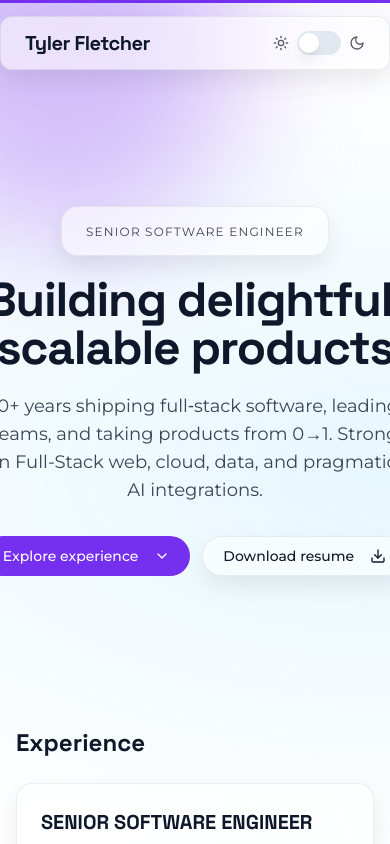
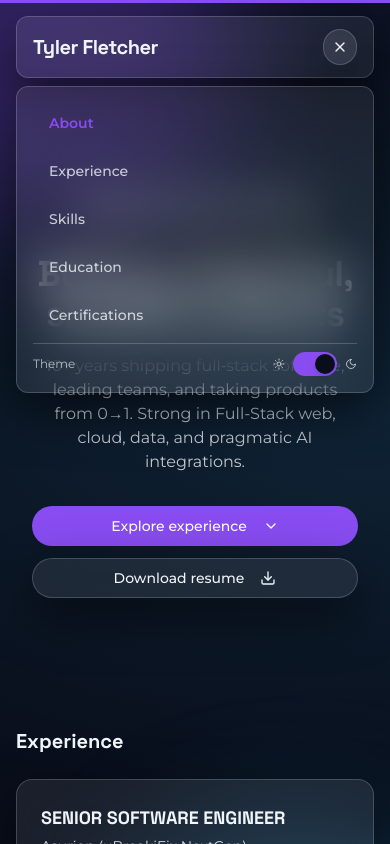
Before and after one commit to fletchertyler914/virtual-resume, a Next.js app: page / in a window 390 px wide. Both pictures are taken after a click on the button 319 px from the left and 43 px from the top of the page. Shown: the top 844 px of the page. Built offline with nearby package versions, Linux system fonts and the light colour scheme.

Commit message:
fix responsiveness

```diff
--- a/app/layout.tsx
+++ b/app/layout.tsx
@@ -30,7 +30,7 @@ export default function RootLayout({
   return (
     <html
       lang='en'
-      className={`${montserrat.variable} ${spaceGrotesk.variable}`}
+      className={`${montserrat.variable} ${spaceGrotesk.variable} dark`}
     >
       <body
         className={`antialiased bg-background text-foreground bg-[radial-gradient(1200px_600px_at_20%_-10%,rgba(99,102,241,0.18),transparent),radial-gradient(800px_400px_at_100%_10%,rgba(56,189,248,0.12),transparent),radial-gradient(600px_300px_at_0%_60%,rgba(168,85,247,0.12),transparent)] min-h-screen relative`}
--- a/components/resume-page.tsx
+++ b/components/resume-page.tsx
@@ -16,11 +16,14 @@ import {
   Download,
   Moon,
   Sun,
+  Menu,
+  X,
 } from 'lucide-react';
 
 export function ResumePage() {
   const [activeSection, setActiveSection] = useState('about');
   const [darkMode, setDarkMode] = useState(true);
+  const [mobileMenuOpen, setMobileMenuOpen] = useState(false);
   const containerRef = useRef(null);
   const { scrollYProgress } = useScroll({
     target: containerRef,
@@ -37,8 +40,27 @@ export function ResumePage() {
   const toggleDarkMode = () => setDarkMode(!darkMode);
 
   useEffect(() => {
-    if (darkMode) document.documentElement.classList.add('dark');
-    else document.documentElement.classList.remove('dark');
+    // Check for system preference or default to dark mode
+    const savedMode = localStorage.getItem('darkMode');
+    const systemPrefersDark = window.matchMedia(
+      '(prefers-color-scheme: dark)'
+    ).matches;
+
+    if (savedMode !== null) {
+      setDarkMode(savedMode === 'true');
+    } else {
+      setDarkMode(systemPrefersDark || true); // Default to dark mode
+    }
+  }, []);
+
+  useEffect(() => {
+    if (darkMode) {
+      document.documentElement.classList.add('dark');
+      localStorage.setItem('darkMode', 'true');
+    } else {
+      document.documentElement.classList.remove('dark');
+      localStorage.setItem('darkMode', 'false');
+    }
   }, [darkMode]);
 
   const sectionRefs = {
@@ -76,8 +98,8 @@ export function ResumePage() {
         style={{ scaleX }}
       />
 
-      <header className='fixed top-0 left-0 right-0 z-40 py-4'>
-        <nav className='max-w-6xl mx-auto px-4 flex justify-between items-center glass rounded-xl px-6 py-3'>
+      <header className='fixed top-0 left-0 right-0 z-40 py-4 px-4 sm:px-6'>
+        <nav className='max-w-6xl mx-auto flex justify-between items-center glass rounded-xl px-4 sm:px-6 py-3'>
           <motion.h1
             initial={{ opacity: 0, x: -50 }}
             animate={{ opacity: 1, x: 0 }}
@@ -104,7 +126,25 @@ export function ResumePage() {
               </Button>
             ))}
           </div>
-          <div className='flex items-center gap-2'>
+
+          {/* Mobile navigation */}
+          <div className='md:hidden flex items-center gap-2'>
+            <Button
+              variant='glass'
+              size='sm'
+              onClick={() => setMobileMenuOpen(!mobileMenuOpen)}
+              className='text-xs rounded-full px-2 py-1'
+            >
+              {mobileMenuOpen ? (
+                <X className='h-4 w-4' />
+              ) : (
+                <Menu className='h-4 w-4' />
+              )}
+            </Button>
+          </div>
+
+          {/* Desktop theme toggle */}
+          <div className='hidden md:flex items-center gap-2'>
             <Sun className='h-4 w-4 text-foreground/70' />
             <Switch
               checked={darkMode}
@@ -114,9 +154,53 @@ export function ResumePage() {
             <Moon className='h-4 w-4 text-foreground/70' />
           </div>
         </nav>
+
+        {/* Mobile dropdown menu */}
+        {mobileMenuOpen && (
+          <motion.div
+            initial={{ opacity: 0, y: -10 }}
+            animate={{ opacity: 1, y: 0 }}
+            exit={{ opacity: 0, y: -10 }}
+            className='md:hidden mt-2 glass rounded-xl p-4'
+          >
+            <div className='space-y-2'>
+              {Object.keys(sectionRefs).map((section) => (
+                <Button
+                  key={section}
+                  onClick={() => {
+                    scrollToSection(section as keyof typeof sectionRefs);
+                    setMobileMenuOpen(false);
+                  }}
+                  variant='ghost'
+                  className={`w-full justify-start text-sm ${
+                    activeSection === section
+                      ? 'text-primary font-semibold'
+                      : 'text-foreground/80'
+                  }`}
+                >
+                  {section.charAt(0).toUpperCase() + section.slice(1)}
+                </Button>
+              ))}
+              <div className='border-t border-foreground/20 pt-2 mt-2'>
+                <div className='flex items-center justify-between'>
+                  <span className='text-xs text-foreground/70'>Theme</span>
+                  <div className='flex items-center gap-2'>
+                    <Sun className='h-3 w-3 text-foreground/70' />
+                    <Switch
+                      checked={darkMode}
+                      onCheckedChange={toggleDarkMode}
+                      aria-label='Toggle dark mode'
+                    />
+                    <Moon className='h-3 w-3 text-foreground/70' />
+                  </div>
+                </div>
+              </div>
+            </div>
+          </motion.div>
+        )}
       </header>
 
-      <main className='pt-24 pb-16 max-w-6xl mx-auto px-4'>
+      <main className='pt-24 pb-16 max-w-6xl mx-auto px-4 sm:px-6'>
         <section
           ref={sectionRefs.about}
           className='min-h-[70vh] flex items-center justify-center'
@@ -127,28 +211,31 @@ export function ResumePage() {
             transition={{ duration: 0.8 }}
             className='text-center'
           >
-            <div className='inline-block glass rounded-2xl px-6 py-3 mb-5'>
-              <span className='text-xs tracking-widest uppercase text-foreground/80'>
+            <div className='inline-block glass rounded-2xl px-4 sm:px-6 py-3 mb-5'>
+              <span className='text-xs sm:text-sm tracking-widest uppercase text-foreground/80'>
                 Senior Software Engineer
               </span>
             </div>
-            <h2 className='font-display text-5xl md:text-6xl font-bold mb-5 tracking-tight'>
+            <h2 className='font-display text-4xl sm:text-5xl md:text-6xl font-bold mb-5 tracking-tight'>
               Building delightful, scalable products
             </h2>
-            <p className='text-lg md:text-xl max-w-2xl mx-auto text-foreground/80'>
+            <p className='text-base sm:text-lg md:text-xl max-w-2xl mx-auto text-foreground/80 px-4 sm:px-0'>
               10+ years shipping full‑stack software, leading teams, and taking
               products from 0→1. Strong in Full-Stack web, cloud, data, and
               pragmatic AI integrations.
             </p>
-            <div className='mt-8 flex items-center justify-center gap-3'>
+            <div className='mt-8 flex flex-col sm:flex-row items-center justify-center gap-3 px-4 sm:px-0'>
               <Button
                 onClick={() => scrollToSection('experience')}
-                className='rounded-full px-5 py-2.5'
+                className='rounded-full px-5 py-2.5 w-full sm:w-auto'
               >
                 Explore experience <ChevronDown className='ml-2 h-4 w-4' />
               </Button>
-              <Link href='/resume.pdf' passHref>
-                <Button variant='glass' className='rounded-full px-5 py-2.5'>
+              <Link href='/resume.pdf' passHref className='w-full sm:w-auto'>
+                <Button
+                  variant='glass'
+                  className='rounded-full px-5 py-2.5 w-full'
+                >
                   Download resume <Download className='ml-2 h-4 w-4' />
                 </Button>
               </Link>
@@ -161,7 +248,7 @@ export function ResumePage() {
             initial={{ opacity: 0, x: -30 }}
             whileInView={{ opacity: 1, x: 0 }}
             transition={{ duration: 0.6 }}
-            className='text-2xl md:text-3xl font-display font-bold mb-6'
+            className='text-xl sm:text-2xl md:text-3xl font-display font-bold mb-6'
           >
             Experience
           </motion.h3>
@@ -198,11 +285,11 @@ export function ResumePage() {
             initial={{ opacity: 0, x: -30 }}
             whileInView={{ opacity: 1, x: 0 }}
             transition={{ duration: 0.6 }}
-            className='text-2xl md:text-3xl font-display font-bold mb-6'
+            className='text-xl sm:text-2xl md:text-3xl font-display font-bold mb-6'
           >
             Skills
           </motion.h3>
-          <div className='flex flex-wrap gap-3'>
+          <div className='grid grid-cols-1 sm:grid-cols-2 md:grid-cols-3 lg:grid-cols-4 gap-3'>
             {skills.map((skill, index) => (
               <motion.div
                 key={skill}
@@ -212,7 +299,7 @@ export function ResumePage() {
               >
                 <Badge
                   variant='glass'
-                  className='text-sm md:text-base px-3 py-1.5 rounded-full'
+                  className='text-xs sm:text-sm md:text-base px-3 py-2 rounded-full w-full text-center justify-center'
                 >
                   {skill}
                 </Badge>
@@ -226,7 +313,7 @@ export function ResumePage() {
             initial={{ opacity: 0, x: -30 }}
             whileInView={{ opacity: 1, x: 0 }}
             transition={{ duration: 0.6 }}
-            className='text-2xl md:text-3xl font-display font-bold mb-6'
+            className='text-xl sm:text-2xl md:text-3xl font-display font-bold mb-6'
           >
             Education
           </motion.h3>
@@ -236,13 +323,17 @@ export function ResumePage() {
               initial={{ opacity: 0, y: 20 }}
               whileInView={{ opacity: 1, y: 0 }}
               transition={{ duration: 0.5, delay: index * 0.08 }}
-              className='glass rounded-2xl p-6 mb-4'
+              className='glass rounded-2xl p-4 sm:p-6 mb-4'
             >
-              <h4 className='text-xl font-semibold font-display'>
+              <h4 className='text-lg sm:text-xl font-semibold font-display'>
                 {edu.degree}
               </h4>
-              <p className='text-foreground/90'>{edu.school}</p>
-              <p className='text-sm text-foreground/70'>{edu.year}</p>
+              <p className='text-sm sm:text-base text-foreground/90'>
+                {edu.school}
+              </p>
+              <p className='text-xs sm:text-sm text-foreground/70'>
+                {edu.year}
+              </p>
             </motion.div>
           ))}
         </section>
@@ -252,7 +343,7 @@ export function ResumePage() {
             initial={{ opacity: 0, x: -30 }}
             whileInView={{ opacity: 1, x: 0 }}
             transition={{ duration: 0.6 }}
-            className='text-2xl md:text-3xl font-display font-bold mb-6'
+            className='text-xl sm:text-2xl md:text-3xl font-display font-bold mb-6'
           >
             Certifications
           </motion.h3>
@@ -263,14 +354,20 @@ export function ResumePage() {
                 initial={{ opacity: 0, y: 20 }}
                 whileInView={{ opacity: 1, y: 0 }}
                 transition={{ duration: 0.45, delay: index * 0.08 }}
-                className='glass rounded-2xl p-6'
+                className='glass rounded-2xl p-4 sm:p-6'
               >
-                <h4 className='text-lg md:text-xl font-semibold font-display'>
+                <h4 className='text-base sm:text-lg md:text-xl font-semibold font-display'>
                   {cert.name}
                 </h4>
-                <p className='text-foreground/90'>{cert.issuer}</p>
-                <p className='text-sm text-foreground/70 mb-2'>{cert.year}</p>
-                <p className='text-foreground/80'>{cert.description}</p>
+                <p className='text-sm sm:text-base text-foreground/90'>
+                  {cert.issuer}
+                </p>
+                <p className='text-xs sm:text-sm text-foreground/70 mb-2'>
+                  {cert.year}
+                </p>
+                <p className='text-xs sm:text-sm text-foreground/80'>
+                  {cert.description}
+                </p>
               </motion.div>
             ))}
           </div>
@@ -278,7 +375,7 @@ export function ResumePage() {
       </main>
 
       <footer className='py-8'>
-        <div className='max-w-6xl mx-auto px-4 flex flex-col items-center'>
+        <div className='max-w-6xl mx-auto px-4 sm:px-6 flex flex-col items-center'>
           <div className='flex gap-2 mb-4'>
             <Link href='https://github.com/fletchertyler914' passHref>
               <Button
@@ -354,12 +451,16 @@ function ExperienceCard({ experience }: { experience: Experience }) {
       transition={{ duration: 0.45 }}
       className='glass rounded-2xl p-6'
     >
-      <h4 className='text-xl md:text-2xl font-bold font-display mb-1'>
+      <h4 className='text-lg sm:text-xl md:text-2xl font-bold font-display mb-1'>
         {experience.title}
       </h4>
-      <p className='text-foreground/90 mb-1'>{experience.company}</p>
-      <p className='text-sm text-foreground/70 mb-3'>{experience.date}</p>
-      <ul className='list-disc list-inside space-y-2 text-foreground/85'>
+      <p className='text-sm sm:text-base text-foreground/90 mb-1'>
+        {experience.company}
+      </p>
+      <p className='text-xs sm:text-sm text-foreground/70 mb-3'>
+        {experience.date}
+      </p>
+      <ul className='list-disc list-inside space-y-2 text-xs sm:text-sm text-foreground/85'>
         {experience.responsibilities.map((resp, idx) => (
           <li key={idx}>{resp}</li>
         ))}
```
